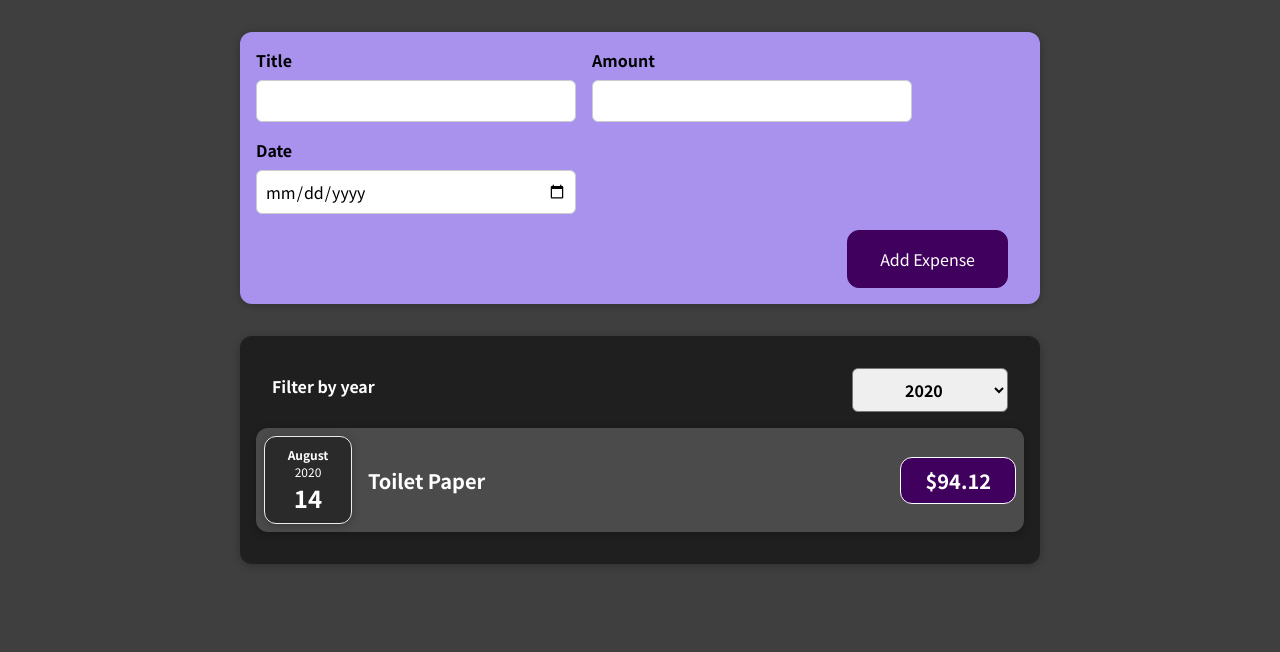
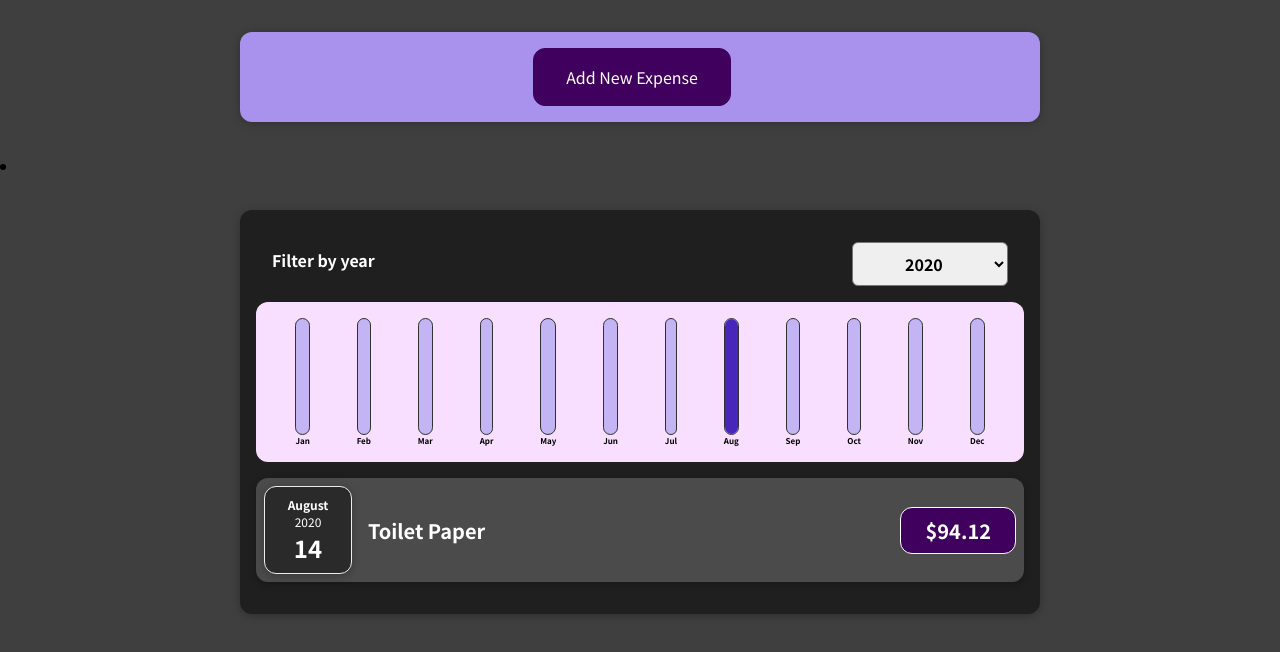
Before and after one commit to mohamim360/myreactapp, a React (Create React App) app: page / in a window 1280 px wide. Shown: the top 652 px of the page. Built offline with nearby package versions, Linux system fonts and the light colour scheme.

Commit message:
finished project Expense Chart

```diff
--- /dev/null
+++ b/src/components/Chart/Chart.css
@@ -0,0 +1,9 @@
+.chart {
+  padding: 1rem;
+  border-radius: 12px;
+  background-color: #f8dfff;
+  text-align: center;
+  display: flex;
+  justify-content: space-around;
+  height: 10rem;
+}
--- /dev/null
+++ b/src/components/Chart/Chart.js
@@ -0,0 +1,23 @@
+import React from "react";
+import ChartBar from "./ChartBar";
+import "./Chart.css";
+const Chart = (props) => {
+  const dataPointValues = props.dataPoints.map(dataPoint => dataPoint.value);
+  const maxi = Math.max(...dataPointValues)
+
+  return (
+
+    <div className="chart">
+      {props.dataPoints.map((dataPoint) => (
+        <ChartBar
+          key={dataPoint.label}
+          maxValue={maxi}
+          value={dataPoint.value}
+          label={dataPoint.label}
+        />
+      ))}
+    </div>
+  );
+};
+
+export default Chart;
--- /dev/null
+++ b/src/components/Chart/ChartBar.css
@@ -0,0 +1,30 @@
+.chart-bar {
+  height: 100%;
+  display: flex;
+  flex-direction: column;
+  align-items: center;
+}
+
+.chart-bar__inner {
+  height: 100%;
+  width: 100%;
+  border: 1px solid #313131;
+  border-radius: 12px;
+  background-color: #c3b4f3;
+  overflow: hidden;
+  display: flex;
+  flex-direction: column;
+  justify-content: flex-end;
+}
+
+.chart-bar__fill {
+  background-color: #4826b9;
+  width: 100%;
+  transition: all 0.3s ease-out;
+}
+
+.chart-bar__label {
+  font-weight: bold;
+  font-size: 0.5rem;
+  text-align: center;
+}
--- /dev/null
+++ b/src/components/Chart/ChartBar.js
@@ -0,0 +1,23 @@
+import React from "react";
+import "./ChartBar.css";
+const ChartBar = (props) => {
+  let averageheight = "0%";
+
+  if (props.maxValue > 0) {
+    averageheight = Math.round((props.value / props.maxValue) * 100) + "%";
+  }
+
+  return (
+    <div className="chart-bar">
+      <div className="chart-bar__inner">
+        <div
+          className="chart-bar__fill"
+          style={{ height: averageheight }}
+        ></div>
+      </div>
+      <div className="chart-bar__label">{props.label}</div>
+    </div>
+  );
+};
+
+export default ChartBar;
--- /dev/null
+++ b/src/components/Expenses/ExpenseChart.js
@@ -0,0 +1,28 @@
+import React from 'react'
+import Chart from '../Chart/Chart'
+
+const ExpenseChart = (props) =>{
+  const chartDataPoints = [
+    { label: 'Jan', value: 0 },
+    { label: 'Feb', value: 0 },
+    { label: 'Mar', value: 0 },
+    { label: 'Apr', value: 0 },
+    { label: 'May', value: 0 },
+    { label: 'Jun', value: 0 },
+    { label: 'Jul', value: 0 },
+    { label: 'Aug', value: 0 },
+    { label: 'Sep', value: 0 },
+    { label: 'Oct', value: 0 },
+    { label: 'Nov', value: 0 },
+    { label: 'Dec', value: 0 },
+  ];
+  for (const expense of props.dataOfYear) {
+    const expenseMonth = expense.date.getMonth();
+    chartDataPoints[expenseMonth].value += expense.amount;
+  }
+
+return(
+ <Chart dataPoints={chartDataPoints}/>
+)
+}
+export default ExpenseChart;
--- a/src/components/Expenses/Expenses.js
+++ b/src/components/Expenses/Expenses.js
@@ -3,6 +3,8 @@
 import ExpenseFilter from "./ExpenseFilter";
 import React, { useState } from "react";
 import ExpenseList from "./ExpenseList";
+
+import ExpenseChart from "./ExpenseChart";
 
 //point 1
 // let changeContent = <p>NO EXPENSE FOUND</p>;
@@ -30,12 +32,13 @@
   });
 
   return (
-    <Card className="expenses">
+    <li>
+       <Card className="expenses">
       <ExpenseFilter
         selected={filteredYear}
         onChangeFilter={filterChangeHandler}
       />
-
+      <ExpenseChart dataOfYear={listYear}/>
       {/* point 1 */}
       {/* {changeContent}  */}
 
@@ -65,6 +68,8 @@
 
       <ExpenseList items={listYear} />
     </Card>
+    </li>
+
   );
 };
 
--- a/src/components/NewExpenses/ExpenseFrom.js
+++ b/src/components/NewExpenses/ExpenseFrom.js
@@ -2,13 +2,11 @@
 import "./ExpenseFrom.css";
 
 const ExpenseFrom = (props) => {
-
   const [enteredTitle, setEnteredTitle] = useState("");
   const [enteredAmount, setEnteredAmount] = useState("");
   const [enteredDate, setEnteredDate] = useState("");
 
   const titleChangeHandler = (event) => {
-
     setEnteredTitle(event.target.value);
   };
   const amountChangeHandler = (e) => {
@@ -30,7 +28,6 @@
     setEnteredTitle("");
     setEnteredAmount("");
     setEnteredDate("");
-
   };
 
   // return
@@ -39,14 +36,19 @@
       <div className="new-expense__controls">
         <div className="new-expense__control">
           <label>Title</label>
-          <input type="text" value={enteredTitle} onInput={titleChangeHandler} />
+          <input
+            type="text"
+            value={enteredTitle}
+            onInput={titleChangeHandler}
+          />
         </div>
         <div className="new-expense__control">
           <label>Amount</label>
           <input
             type="number"
             min="0.01"
-            step="0.01" value={enteredAmount}
+            step="0.01"
+            value={enteredAmount}
             onInput={amountChangeHandler}
           />
         </div>
@@ -55,14 +57,17 @@
           <input
             type="date"
             min="2019-01-01"
-            max="2022-12-31" value={enteredDate}
+            max="2022-12-31"
+            value={enteredDate}
             onInput={dateChangeHandler}
           />
-           {/* <p>Input value: {enteredTitle}</p> */}
-
+          {/* <p>Input value: {enteredTitle}</p> */}
         </div>
       </div>
       <div className="new-expense__actions">
+        <button type="button" onClick={props.onCancel}>
+          Cancel
+        </button>
         <button type="submit">Add Expense</button>
       </div>
     </form>
--- a/src/components/NewExpenses/NewExpense.js
+++ b/src/components/NewExpenses/NewExpense.js
@@ -1,18 +1,35 @@
-import React from "react";
+import React ,{useState} from "react";
 import ExpenseFrom from "./ExpenseFrom";
 import "./NewExpense.css";
+
 const NewExpense = (props) => {
+  const [isEditing, setIsEditing] = useState(false);
 
-  const saveHandler = (enteredExpenseData) =>{
+  const saveHandler = (enteredExpenseData) => {
     const expenseData = {
       ...enteredExpenseData,
-      id: Math.random().toString()
+      id: Math.random().toString(),
     };
     props.onAddExpense(expenseData);
-  }
+    setIsEditing(false);
+  };
+
+  const startEditingHandler = () => {
+    setIsEditing(true);
+  };
+
+  const stopEditingHandler = () => {
+    setIsEditing(false);
+  };
+
   return (
     <div className="new-expense">
-      <ExpenseFrom onSaveData = {saveHandler} />
+      {!isEditing && (
+        <button onClick={startEditingHandler}>Add New Expense</button>
+      )}
+      {isEditing && (
+        <ExpenseFrom onSaveData={saveHandler} onCancel={stopEditingHandler} />
+      )}
     </div>
   );
 };
```
